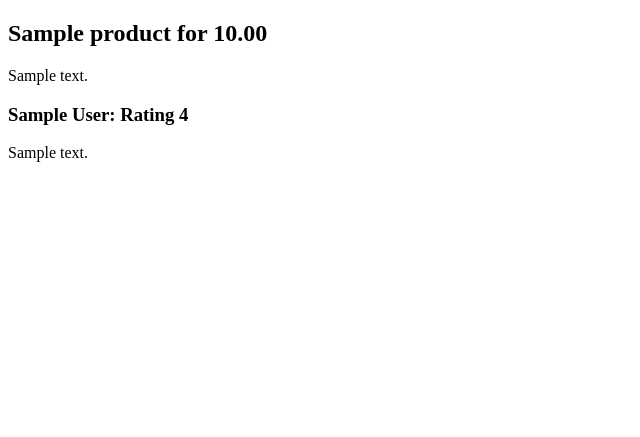
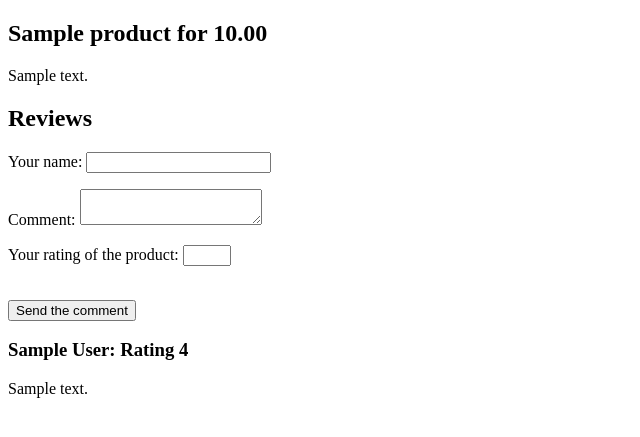
Before and after one commit to vibikerski/django-url-views-practice, a Django app: page /product/1 in a window 1280 px wide. Shown: the top 437 px of the page, without its empty margins (0-640 px from the left). Run offline with Django 5.2, Linux system fonts and the light colour scheme; tables that the repository leaves empty hold one stand-in row (values such as "Sample post").

Commit message:
Templates, functional review addition, minor model changes

```diff
--- a/Products/models.py
+++ b/Products/models.py
@@ -1,18 +1,23 @@
 from django.db import models
+from django.core.exceptions import ValidationError
 
 class Product(models.Model):
     name = models.CharField(max_length=255)
     description = models.TextField()
-    price = models.DecimalField(max_digits=10, decimal_places=2)
+    price = models.DecimalField(max_digits=14, decimal_places=2)
 
     def __str__(self):
         return self.name
+
+def validate_rating(value):
+    if value < 0 or value > 5:
+        raise ValidationError("Rating must be between 0 and 5.")
 
 class Review(models.Model):
     product = models.ForeignKey(Product, on_delete=models.CASCADE)
     author = models.CharField(max_length=255)
     text = models.TextField()
-    rating = models.IntegerField()
+    rating = models.IntegerField(validators=[validate_rating])
 
     def __str__(self):
         return f"{self.product.name} review by {self.author}"
--- a/Products/urls.py
+++ b/Products/urls.py
@@ -3,5 +3,6 @@ from Products import views
 
 urlpatterns = [
     path("", views.get_all_products, name="products"),
-    path("product/<int:product_id>", views.get_product, name="product")
+    path("product/<int:product_id>", views.get_product, name="product"),
+    path("product/add_review", views.add_review, name="add_review"),
 ]
--- a/Products/views.py
+++ b/Products/views.py
@@ -1,9 +1,13 @@
-from django.shortcuts import render
+from django.shortcuts import render, get_object_or_404, redirect, HttpResponse
+from django.http import Http404
 from Products.models import Product, Review
-from django.http import HttpResponse
 
 def get_product(request, product_id):
-    product = Product.objects.get(id=product_id)
+    try:
+        product = get_object_or_404(Product, id=product_id)
+    except Http404:
+        return redirect('products')
+
     reviews = Review.objects.filter(product=product)
 
     context = {
@@ -28,3 +32,27 @@ def get_all_products(request):
         'Products/products.html',
         context
     )
+
+def add_review(request):
+    if request.method != "POST":
+        return redirect('products')
+    author = request.POST.get('author-name')
+    text = request.POST.get('review')
+    rating = int(request.POST.get('rating'))
+    product_id = int(request.POST.get('product_id'))
+
+    if not (author and text and rating and product_id):
+        return HttpResponse('Missing required data', status=400)
+
+    try:
+        product = get_object_or_404(Product, id=product_id)
+        review = Review.objects.create(
+            product=product,
+            author=author,
+            text=text,
+            rating=rating
+        )
+    except Http404:
+        return HttpResponse('Server issue', status=500)
+
+    return redirect('product', product_id=product_id)
--- a/templates/Products/product.html
+++ b/templates/Products/product.html
@@ -11,6 +11,10 @@
         <p>{{product.description}}</p>
     </article>
 
+    <h2>Reviews</h2>
+
+    {% include "Products/review_post.html" with product=product%}
+
     {% if reviews %}
     {% for review in reviews %}
     <div class="review">
--- /dev/null
+++ b/templates/Products/review_post.html
@@ -0,0 +1,19 @@
+<div class="review-add">
+    <form method="POST" action="{% url 'add_review'%}">
+    {% csrf_token %}
+    <input type="hidden" name="product_id" value="{{ product.id }}">
+    <p>
+        <label for="author-name">Your name:</label>
+        <input type="text" id="author-name" name="author-name">
+    </p>
+    <p>
+        <label for="review">Comment:</label>
+        <textarea id="review" name="review"></textarea>
+    </p>
+    <p>
+        <label for="rating">Your rating of the product:</label>
+        <input type="number" id="rating" name="rating" min="0" max="5">
+    </p><br>
+    <button type="Submit">Send the comment</button>
+    </form>
+</div>
```
Also changed, not shown: Products/migrations/0002_alter_product_price_alter_review_rating.py (added).
